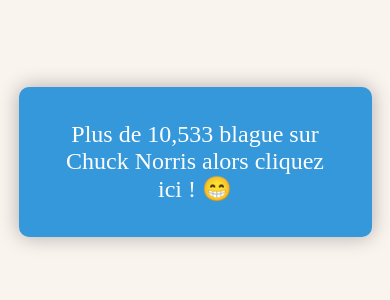
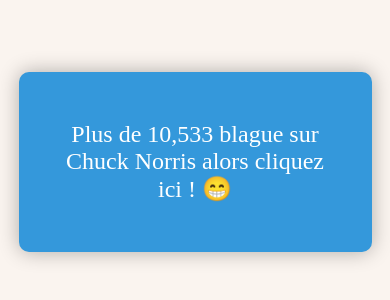
Before and after one commit to SylvainLeDEV/chuck-norris-fact, a website: page index.html in a window 390 px wide. Shown: the part 268-568 px from the top of the page. Drawn offline with Linux system fonts and the light colour scheme.

Commit message:
improve on mobile and readme

```diff
--- a/index.html
+++ b/index.html
@@ -5,6 +5,7 @@
     <title>Chuck Norris Fact</title>
     <link rel="stylesheet" href="style.css">
     <link rel="shortcut icon" href="assets/favicon.ico" type="image/x-icon">
+    <meta name="viewport" content="width=device-width, initial-scale=1">
 </head>
 <body>
 <div class="bubble-container">
--- a/style.css
+++ b/style.css
@@ -1,6 +1,7 @@
-body{
+body {
     background-color: #faf4ef;
 }
+
 .bubble-container {
     display: flex;
     justify-content: center;
@@ -10,9 +11,7 @@
 
 #bubble {
     width: 70vw;
-    height: 50vw;
     max-width: 600px;
-    max-height: 100px;
     border-radius: 10px;
     background-color: #3498db;
     padding: 25px 40px;
@@ -26,6 +25,7 @@
     cursor: pointer;
     transition: 0.2s;
 }
+
 #bubble:hover {
     transform: scale(1.01);
 }
```
Also changed, not shown: README.md.
